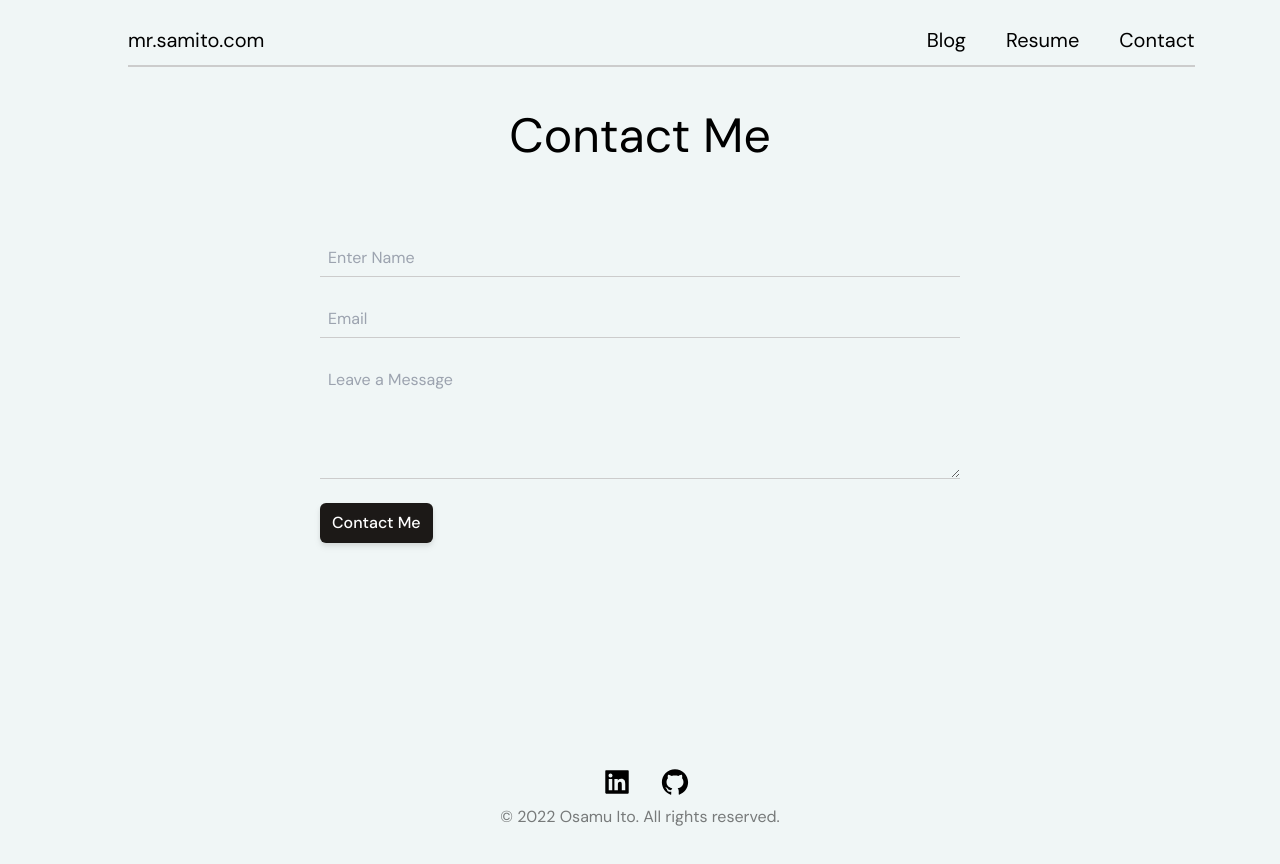
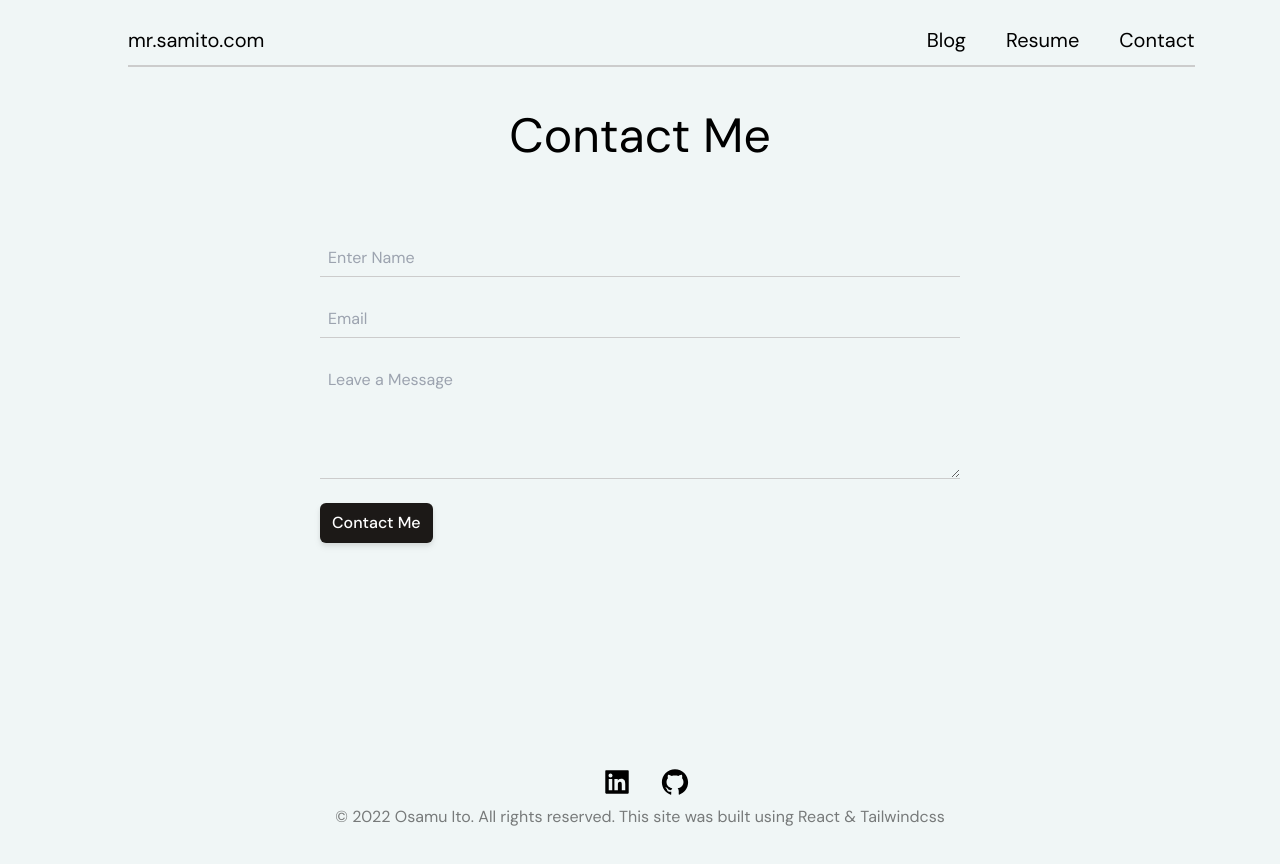
Before and after one commit to itosam/portfolio, a React (Create React App) app: page /contact in a window 1280 px wide. Shown: the top 864 px of the page. Built offline with nearby package versions, Linux system fonts and the light colour scheme.

Commit message:
footer updated

```diff
--- a/src/components/Footer.jsx
+++ b/src/components/Footer.jsx
@@ -17,7 +17,7 @@ const Footer = () => {
         </a>
       </div>
       <p className="text-m mt-2 opacity-50 font-DMSans">
-        &copy; {new Date().getFullYear()} Osamu Ito. All rights reserved.
+        &copy; {new Date().getFullYear()} Osamu Ito. All rights reserved. This site was built using React & Tailwindcss
       </p>
     </div>
   );
```
